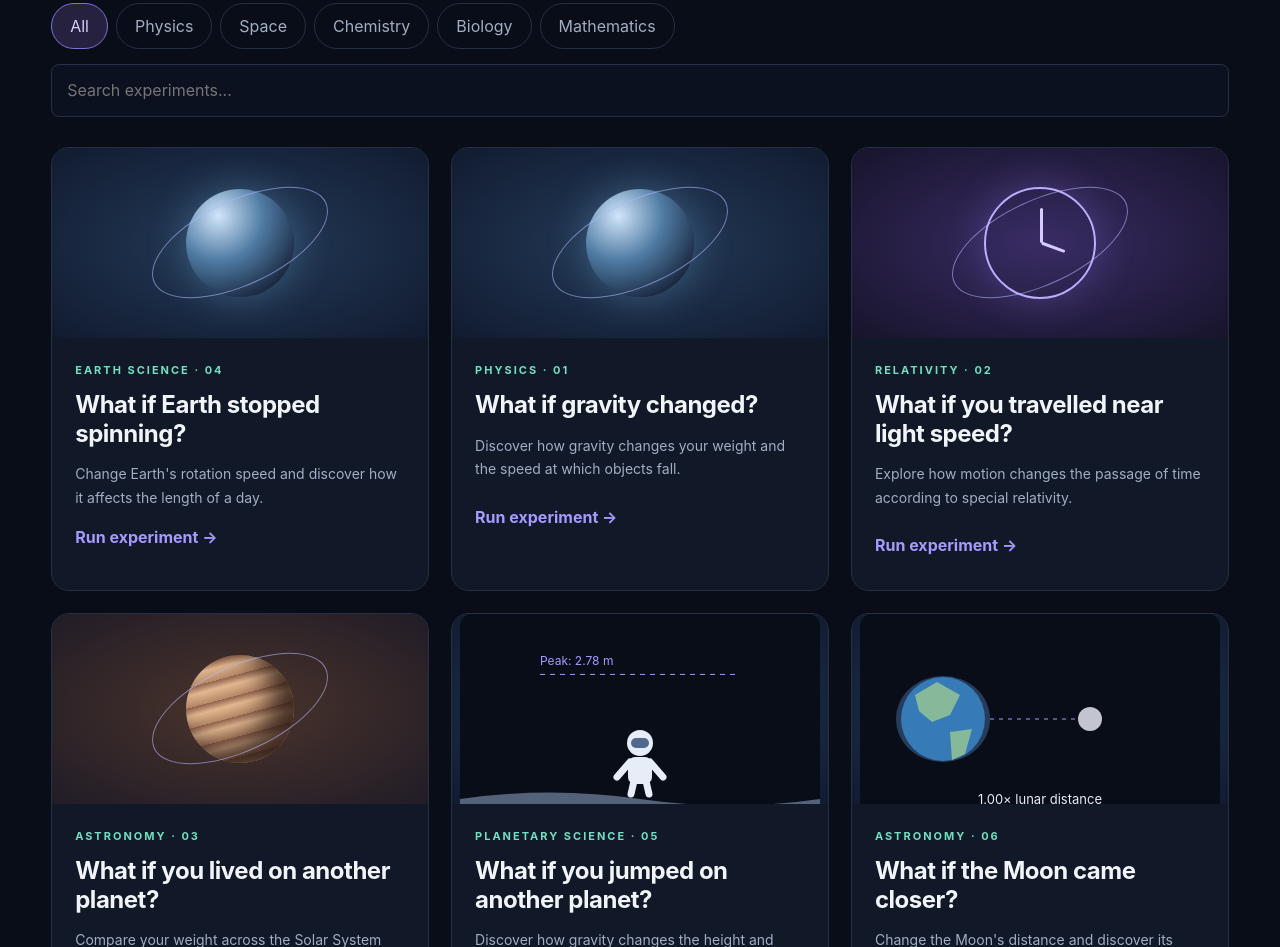
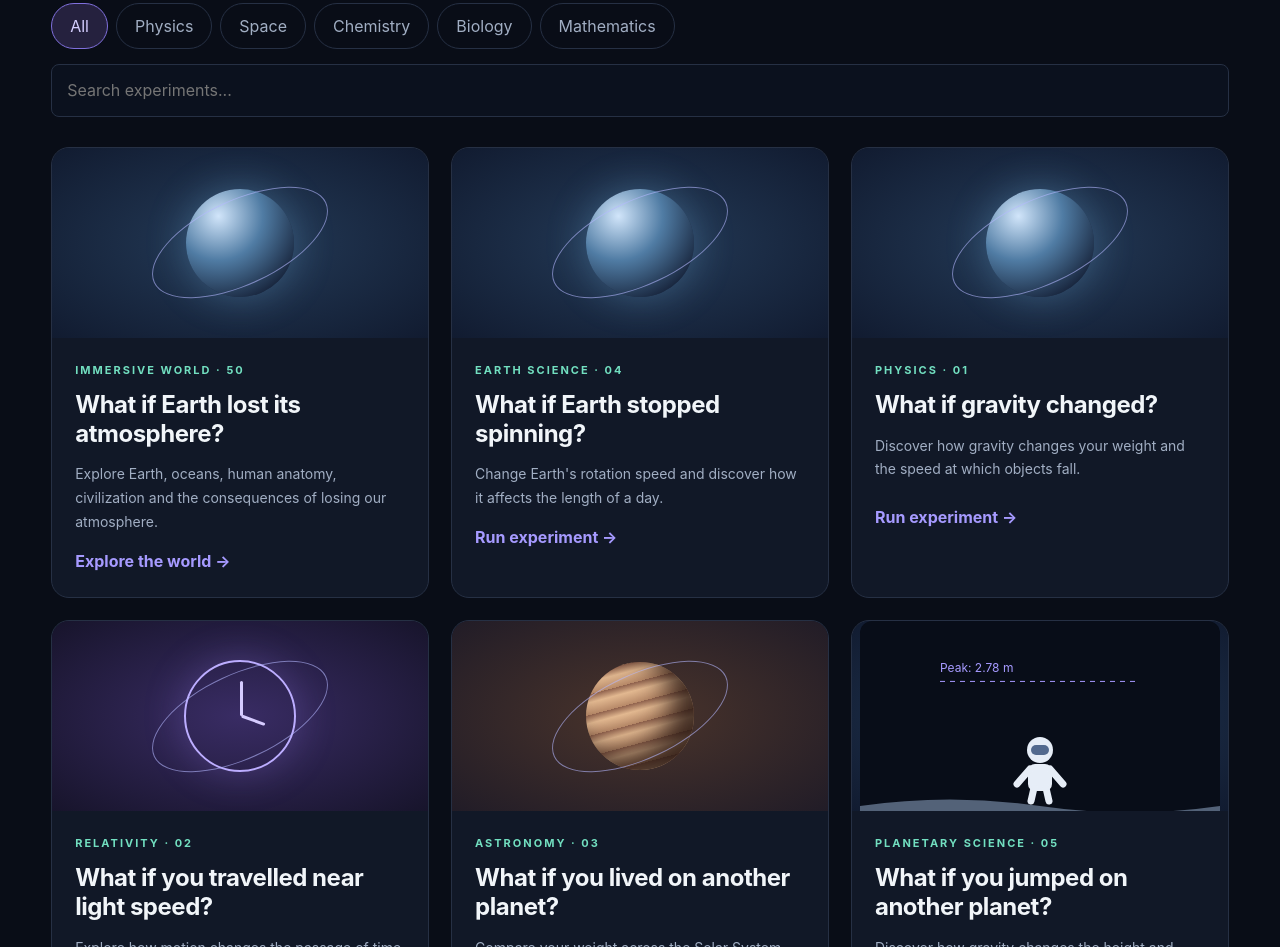
Before and after one commit to MichellaStone/what-if-lab, a plain HTML site: page index.html in a window 1280 px wide. Shown: the part 980-1927 px from the top of the page. Drawn offline with Linux system fonts and the light colour scheme.

Commit message:
Launch Earth Atmosphere Experience

```diff
--- a/index.html
+++ b/index.html
@@ -609,6 +609,30 @@ footer {
 
     <div class="cards">
 
+<article class="card"
+  data-category="physics space"
+  data-search="earth atmosphere oxygen ocean apocalypse vacuum human survival">
+
+  <div class="art gravity" aria-hidden="true">
+    <div class="art-orb"></div>
+    <div class="orbit"></div>
+  </div>
+
+  <div class="card-content">
+    <div class="tag">Immersive World · 50</div>
+
+    <h3>What if Earth lost its atmosphere?</h3>
+
+    <p>Explore Earth, oceans, human anatomy, civilization and the consequences of losing our atmosphere.</p>
+
+    <a class="explore" href="atmosphere.html">
+      Explore the world →
+    </a>
+  </div>
+
+</article>
+
+
 <article class="card" data-category="physics space" data-search="earth spin rotation day night planet">
   <div class="art gravity" aria-hidden="true">
     <div class="art-orb"></div>
```
